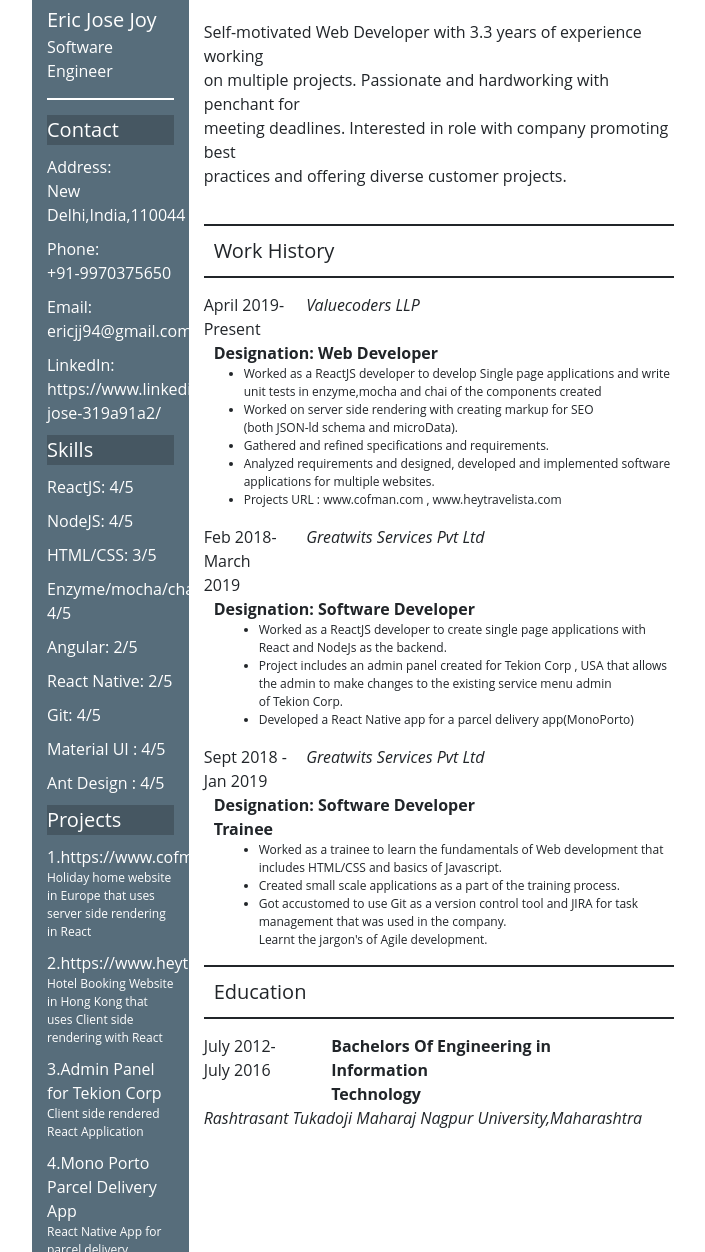
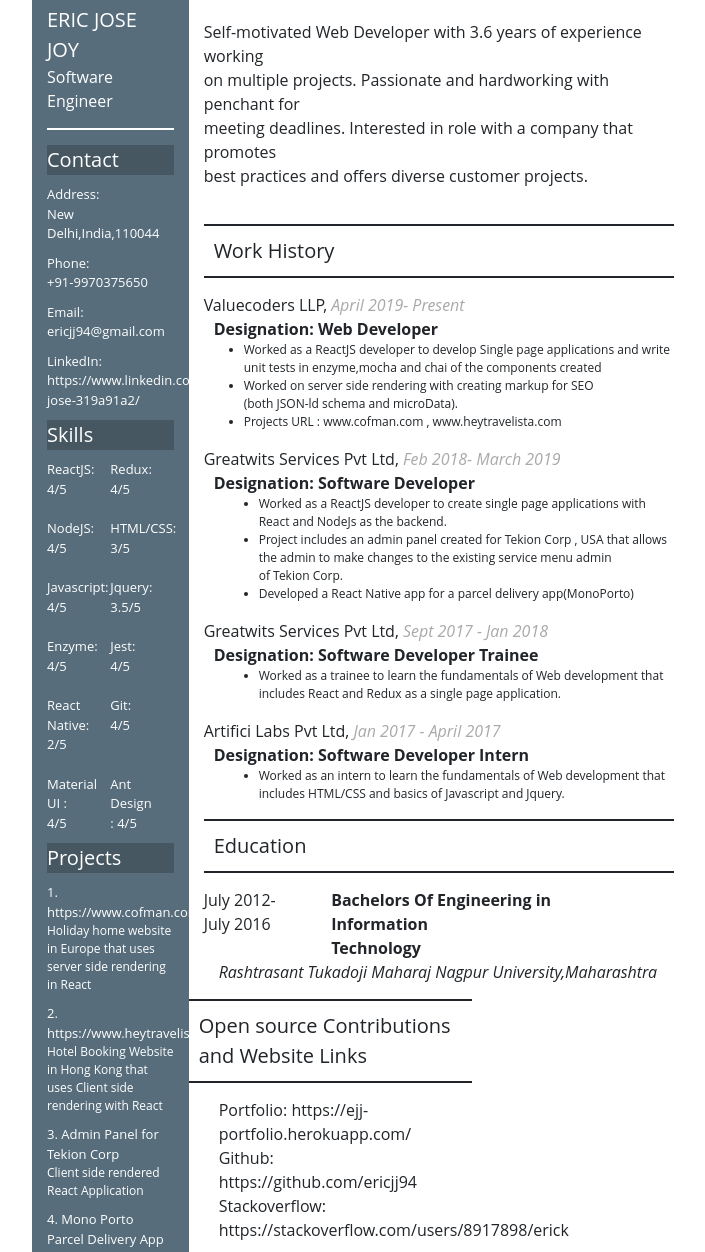
Before and after one commit to ericjj94/resumebuilder, a website: page assets/index.html in a window 1280 px wide. Shown: the top 1252 px of the page, without its empty margins (358-1063 px from the left). Drawn offline with nearby package versions, Linux system fonts and the light colour scheme.

Commit message:
updated resume

```diff
--- a/assets/index.html
+++ b/assets/index.html
@@ -72,6 +72,7 @@ body {
       }
       .inter{
       margin: 10px 0px;
+      font-size: 13px;
       }
       .heading{
       background-color: #465762;
@@ -113,6 +114,11 @@ body {
       .hide {
          visibility: hidden;
       }
+      .dates{
+         color: #A9A9A9;
+         font-style: italic;
+
+      }
    </style>
 </head>
 <body>
@@ -120,7 +126,7 @@ body {
       <div class="row">
          <div class="col-md-4 sidebar">
             <div class="section">
-               <div style="font-size: 20px;">Eric Jose Joy</div>
+               <div style="font-size: 20px;">ERIC JOSE JOY</div>
                <div style="margin-bottom: 15px;">Software Engineer</div>
             </div>
             <div class="contact">
@@ -144,65 +150,83 @@ body {
             </div>
             <div class="skills">
                <div class="heading">Skills</div>
-               <div class="inter">
-                  <span>ReactJS: </span>
-                  <span>4/5</span>
+               <div class="row">
+                  <div class="col-md-6 inter">
+                     <span>ReactJS: 4/5 </span>
+                  </div>
+                  <div class="col-md-6 inter">
+                     <span>Redux: 4/5</span>
+                  </div>
                </div>
-               <div class="inter">
-                  <span>NodeJS: </span>
-                  <span>4/5</span>
+               <div class="row">
+                  <div class="col-md-6 inter">
+                     <span>NodeJS: 4/5</span>
+                  </div>
+                  <div class="col-md-6 inter">
+                     <span>HTML/CSS: 3/5</span>
+                     <span></span>
+                  </div>
                </div>
-               <div class="inter">
-                  <span>HTML/CSS: </span>
-                  <span>3/5</span>
+               <div class="row">
+                  <div class="col-md-6 inter">
+                     <span>Javascript: 4/5</span>
+                  </div>
+                  <div class="col-md-6 inter">
+                     <span>Jquery: 3.5/5</span>
+                  </div>
                </div>
-               <div class="inter">
-                  <span>Enzyme/mocha/chai: </span>
-                  <span>4/5</span>
+               <div class="row">
+               <div class="col-md-6 inter">
+                  <span>Enzyme: 4/5 </span>
                </div>
-               <div class="inter">
-                  <span>Angular: </span>
-                  <span>2/5</span>
+               <div class="col-md-6 inter">
+                  <span>Jest: 4/5 </span>
                </div>
-               <div class="inter">
-                  <span>React Native: </span>
-                  <span>2/5</span>
+            </div>
+            <div class="row">
+               <div class="col-md-6 inter">
+                  <span>React Native: 2/5 </span>
                </div>
-               <div class="inter">
-                  <span>Git: </span>
-                  <span>4/5</span>
+               <div class="col-md-6 inter">
+                  <span>Git: 4/5 </span>
                </div>
-               <div class="inter">
+            </div>
+            <div class="row">
+               <div class="col-md-6 inter">
                   <span>Material UI : </span>
                   <span>4/5</span>
                </div>
-               <div class="inter">
+               <div class="col-md-6 inter">
                   <span>Ant Design : </span>
                   <span>4/5</span>
                </div>
-
+            </div>
             </div>
             <div class="skills">
                <div class="heading">Projects</div>
-               <div class="inter ">
-                  <div>1.https://www.cofman.com</div>
+               <div class="inter">
+                  <div>1. https://www.cofman.com</div>
                   <div class="small-font">Holiday home website in Europe that uses server side rendering in React</div>
                </div>
                <div class="inter">
-                  <div>2.https://www.heytravelista.com</div>
+                  <div>2. https://www.heytravelista.com</div>
                   <div class="small-font">Hotel Booking Website in Hong Kong that uses Client side rendering with React</div>
                </div>
                <div class="inter">
-                  <div>3.Admin Panel for Tekion Corp</div>
+                  <div>3. Admin Panel for Tekion Corp</div>
                   <div class="small-font">Client side rendered React Application</div>
                </div>
                <div class="inter">
-                  <div>4.Mono Porto Parcel Delivery App</div>
+                  <div>4. Mono Porto Parcel Delivery App</div>
                   <div class="small-font">React Native App for parcel delivery</div>
                </div>
-               <div class="hide">
-                  <div>4.Mono Porto Parcel Delivery App</div>
-                  <div>4.Mono Porto Parcel Delivery App</div>
+               <div class="inter">
+                  <div>5. PizzaMania</div>
+                  <div class="small-font">Pizza delivery website for users in Delhi/NCR</div>
+               </div>
+               <div class="inter">
+                  <div>6. Abazeer</div>
+                  <div class="small-font">React Native app for organic food</div>
                </div>
             </div>
          </div>
@@ -211,20 +235,20 @@ body {
                <div class="row">
                   <div class="description">
                      <p>
-                        Self-motivated Web Developer with 3.3 years of experience working<br />
+                        Self-motivated Web Developer with 3.6 years of experience working<br />
                         on multiple projects.
                         Passionate and hardworking with penchant for <br /> meeting deadlines.
-                        Interested in role with company promoting best <br /> practices and
-                        offering diverse customer projects.
+                        Interested in role with a company that promotes <br /> best practices and
+                        offers diverse customer projects.
                      </p>
                   </div>
                   <div class="work-history">
                      <div>Work History</div>
                   </div>
                   <div class="row add-space">
-                     <div class="col-md-3">April 2019- Present</div>
-                     <div class="sub-heading">Valuecoders LLP</div>
-                     <div class="col-md-9">
+                     <div class="move-right">Valuecoders LLP,&nbsp;</div>
+                     <div class="dates">April 2019- Present</div>
+                     <div class="col-md-12">
                         <div class="title-heading">
                            Designation: Web Developer
                         </div>
@@ -233,16 +257,14 @@ body {
                      <ul>
                         <li>Worked as a ReactJS developer to develop Single page applications and write <br />unit tests in enzyme,mocha and chai of the components created</li>
                         <li>Worked on server side rendering with creating markup for SEO<br />(both JSON-ld schema and microData).</li>
-                        <li>Gathered and refined specifications and requirements.</li>
-                        <li>Analyzed requirements and designed, developed and implemented software<br /> applications for multiple websites.</li>
                         <li>Projects URL : www.cofman.com , www.heytravelista.com</li>
                      </ul>
                      </div>
                   </div>
                   <div class="row">
-                     <div class="col-md-3">Feb 2018- March 2019</div>
-                     <div class="sub-heading">Greatwits Services Pvt Ltd</div>
-                     <div class="col-md-9">
+                     <div class="move-right">Greatwits Services Pvt Ltd,&nbsp;</div>
+                     <div class="dates">Feb 2018- March 2019</div>
+                     <div class="col-md-12">
                         <div class="title-heading">
                            Designation: Software Developer
                         </div>
@@ -258,9 +280,9 @@ body {
                      </ul>
                   </div>
                   <div class="row">
-                     <div class="col-md-3">Sept 2018 - Jan 2019 </div>
-                     <div class="sub-heading">Greatwits Services Pvt Ltd</div>
-                     <div class="col-md-9">
+                     <div class="move-right">Greatwits Services Pvt Ltd,&nbsp;</div>
+                     <div class="dates">Sept 2017 - Jan 2018 </div>
+                     <div class="col-md-12">
                         <div class="title-heading">
                            Designation: Software Developer Trainee
                         </div>
@@ -269,11 +291,22 @@ body {
                   <div class="row move-right content">
                      <ul>
                         <li>Worked as a trainee to learn the fundamentals of Web development
-                           that<br /> includes HTML/CSS and basics of Javascript.</li>
-                        <li>Created small scale applications as a part of the training process.</li>
-                        <li>Got accustomed to use Git as a version control tool and
-                           JIRA for task <br />management that was used in the company.</li>
-                        Learnt the jargon's of Agile development.</li>
+                           that<br /> includes React and Redux as a single page application.</li>
+                     </ul>
+                  </div>
+                  <div class="row">
+                     <div class="move-right">Artifici Labs Pvt Ltd,&nbsp;</div>
+                     <div class="dates">Jan 2017 - April 2017 </div>
+                     <div class="col-md-12">
+                        <div class="title-heading">
+                           Designation: Software Developer Intern
+                        </div>
+                     </div>
+                  </div>
+                  <div class="row move-right content">
+                     <ul>
+                        <li>Worked as an intern to learn the fundamentals of Web development
+                           that<br /> includes HTML/CSS and basics of Javascript and Jquery.</li>
                      </ul>
                   </div>
                </div>
@@ -290,10 +323,21 @@ body {
                      </div>
                   </div>
                   <div class="row">
-                     <div class="col-md-12 sub-heading">Rashtrasant Tukadoji Maharaj Nagpur University,Maharashtra</div>
+                     <div class="col-md-12 sub-heading move-right">Rashtrasant Tukadoji Maharaj Nagpur University,Maharashtra</div>
                   </div>
                   <div class="terminate"></div>
                </div>
+            </div>
+            <div class="row">
+               <div class="work-history add-space">
+                  <div>Open source Contributions and Website Links</div>
+               </div>
+               <div class="row move-right add-space">
+                  <div class="col-md-12">Portfolio: https://ejj-portfolio.herokuapp.com/</div>
+                  <div class="col-md-12">Github: https://github.com/ericjj94</div>
+                  <div class="col-md-12">Stackoverflow: https://stackoverflow.com/users/8917898/erick</div>
+               </div>
+               <div class="terminate"></div>
             </div>
          </div>
       </div>
```
Also changed, not shown: 1 other file.
